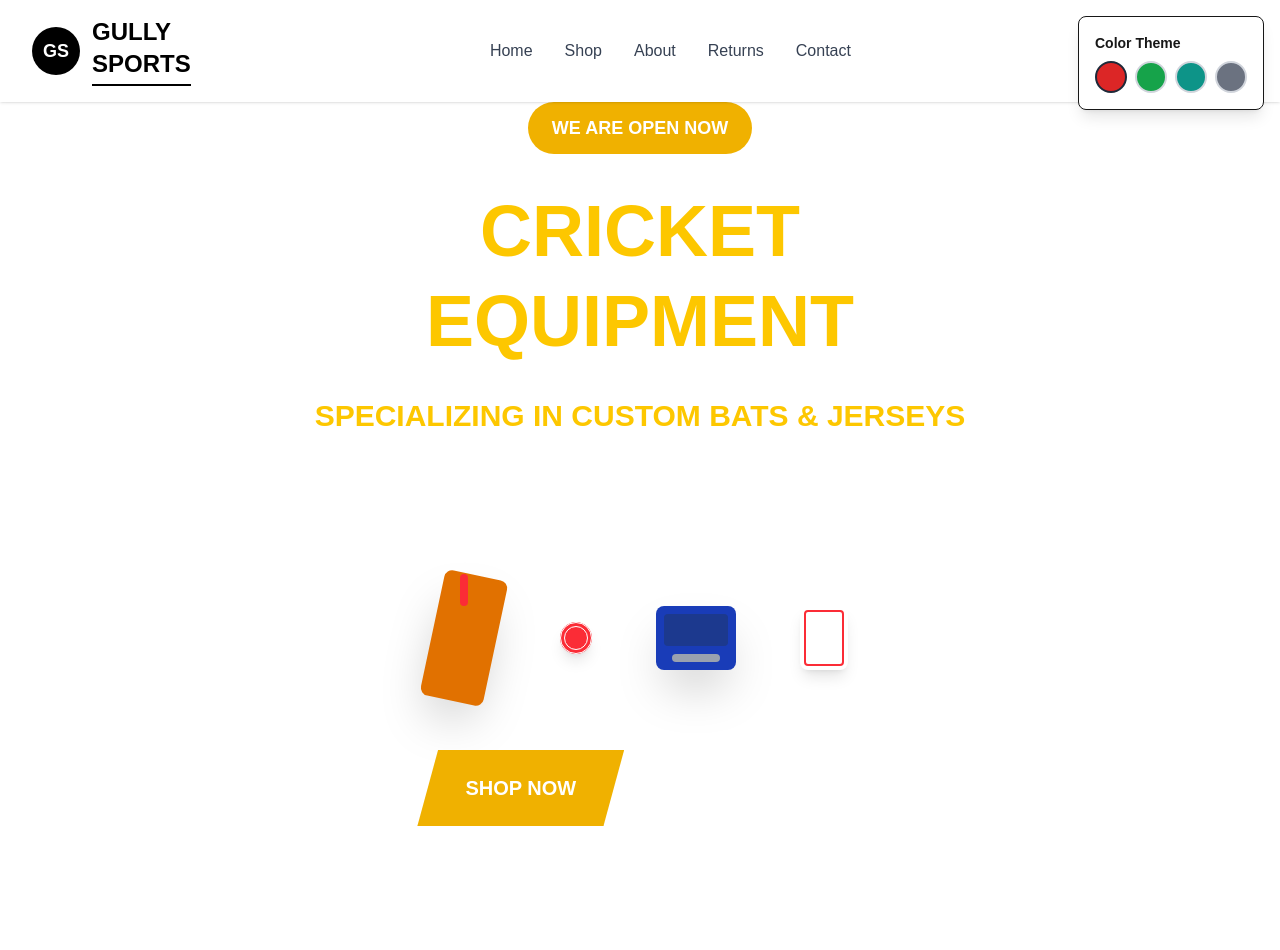
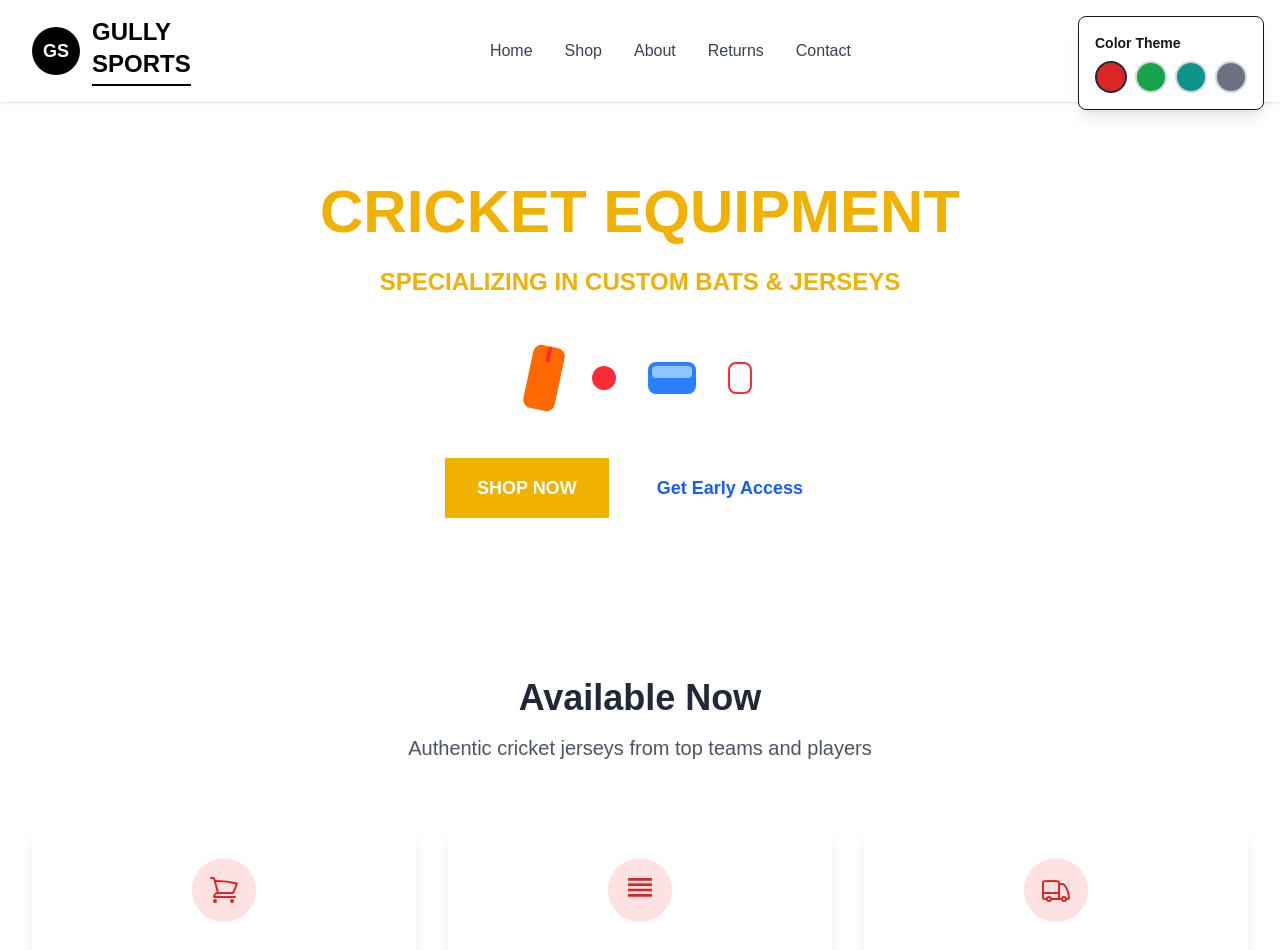
Before and after one commit to ohmirocks/gully-sports-website, a Next.js app: page / in a window 1280 px wide. Shown: the top 950 px of the page. Built offline with nearby package versions, Linux system fonts and the light colour scheme.

Commit message:
Simplify hero section to clean, minimalist design
- Remove complex background and styling
- Clean white background with yellow accents
- Simple sports equipment icons
- Minimalist layout matching the reference image
- Fixed broken styling issues

```diff
--- a/src/app/page.tsx
+++ b/src/app/page.tsx
@@ -160,104 +160,47 @@ export default function HomePage() {
       </header>
 
       {/* Hero Section */}
-      <section id="home" className="relative min-h-screen flex items-center justify-center overflow-hidden"
-               style={{
-                 background: 'linear-gradient(135deg, #1e3a8a 0%, #1e40af 50%, #1d4ed8 100%)',
-                 backgroundImage: 'radial-gradient(circle at 20% 20%, rgba(255,255,255,0.1) 1px, transparent 1px)',
-                 backgroundSize: '20px 20px'
-               }}>
-        {/* Background Pattern */}
-        <div className="absolute inset-0 opacity-10">
-          <div className="absolute top-20 left-20 w-4 h-4 border-2 border-white transform rotate-45"></div>
-          <div className="absolute top-32 left-32 w-3 h-3 border-2 border-white transform rotate-45"></div>
-          <div className="absolute top-40 left-16 w-2 h-2 border-2 border-white transform rotate-45"></div>
-          <div className="absolute top-60 left-40 w-3 h-3 border-2 border-white transform rotate-45"></div>
-          <div className="absolute top-80 left-24 w-2 h-2 border-2 border-white transform rotate-45"></div>
-        </div>
-
-        <div className="max-w-7xl mx-auto px-4 sm:px-6 lg:px-8 relative z-10">
+      <section id="home" className="py-20 bg-white">
+        <div className="max-w-4xl mx-auto px-4 sm:px-6 lg:px-8">
           <div className="text-center">
-            {/* We Are Open Now Badge */}
-            <div className="inline-block px-6 py-3 rounded-full text-white text-lg font-bold mb-8 bg-yellow-500">
-              WE ARE OPEN NOW
-            </div>
-
             {/* Main Headline */}
-            <h1 className="text-5xl md:text-7xl font-bold mb-8 text-yellow-400 leading-tight">
-              CRICKET
-              <br />
-              EQUIPMENT
+            <h1 className="text-5xl md:text-6xl font-bold mb-6 text-yellow-500 uppercase">
+              CRICKET EQUIPMENT
             </h1>
 
-            {/* Specialization Text */}
-            <div className="space-y-4 mb-12">
-              <p className="text-2xl md:text-3xl font-bold text-yellow-400 uppercase">
+            {/* Tagline */}
+            <p className="text-xl md:text-2xl font-semibold text-yellow-500 uppercase mb-12">
               SPECIALIZING IN CUSTOM BATS & JERSEYS
             </p>
-              <p className="text-xl md:text-2xl font-semibold text-white uppercase">
-                IPL, INDIAN TEAM & CUSTOM JERSEYS
-              </p>
-              <p className="text-lg md:text-xl font-semibold text-white uppercase">
-                &quot;TRY BATS BEFORE YOU BUY&quot;
-              </p>
-            </div>
 
-            {/* Sports Equipment Visual */}
-            <div className="relative mb-12">
-              <div className="flex justify-center items-center space-x-8 md:space-x-16">
+            {/* Sports Equipment Icons */}
+            <div className="flex justify-center items-center space-x-8 mb-12">
               {/* Cricket Bat */}
-                <div className="relative">
-                  <div className="w-16 h-32 bg-amber-600 rounded-lg transform rotate-12 shadow-2xl"></div>
-                  <div className="absolute top-0 left-1/2 transform -translate-x-1/2 w-2 h-8 bg-red-500 rounded-full"></div>
+              <div className="w-8 h-16 bg-orange-500 rounded-lg transform rotate-12 relative">
+                <div className="absolute top-0 left-1/2 transform -translate-x-1/2 w-1 h-4 bg-red-500 rounded-full"></div>
               </div>
 
               {/* Cricket Ball */}
-                <div className="w-8 h-8 bg-red-500 rounded-full shadow-lg relative">
-                  <div className="absolute inset-0 border border-white rounded-full"></div>
-                  <div className="absolute inset-1 border border-white rounded-full"></div>
-                </div>
+              <div className="w-6 h-6 bg-red-500 rounded-full"></div>
 
               {/* Cricket Helmet */}
-                <div className="w-20 h-16 bg-blue-800 rounded-lg shadow-2xl relative">
-                  <div className="absolute top-2 left-2 right-2 h-8 bg-blue-900 rounded"></div>
-                  <div className="absolute bottom-2 left-4 right-4 h-2 bg-gray-400 rounded"></div>
+              <div className="w-12 h-8 bg-blue-500 rounded-lg relative">
+                <div className="absolute top-1 left-1 right-1 h-3 bg-blue-300 rounded"></div>
               </div>
 
               {/* Cricket Gloves */}
-                <div className="w-12 h-16 bg-white rounded-lg shadow-lg relative">
-                  <div className="absolute inset-1 border-2 border-red-500 rounded"></div>
-                </div>
-              </div>
+              <div className="w-6 h-8 border-2 border-red-500 rounded-lg"></div>
             </div>
 
             {/* Call to Action */}
-            <div className="flex flex-col sm:flex-row gap-6 justify-center items-center">
-              <button className="relative px-12 py-6 text-white font-bold text-xl uppercase bg-yellow-500 hover:bg-yellow-600 transform hover:scale-105 transition-all duration-300 shadow-2xl"
-                      style={{
-                        clipPath: 'polygon(10% 0%, 100% 0%, 90% 100%, 0% 100%)'
-                      }}>
+            <div className="flex flex-col sm:flex-row gap-4 justify-center items-center">
+              <button className="px-8 py-4 bg-yellow-500 text-white font-bold text-lg uppercase hover:bg-yellow-600 transition-colors">
                 SHOP NOW
               </button>
 
-              <button className="px-8 py-4 border-2 border-white text-white font-semibold rounded-lg text-lg hover:bg-white hover:text-blue-900 transition-all duration-300">
+              <button className="px-8 py-4 text-blue-600 font-semibold text-lg hover:text-blue-800 transition-colors">
                 Get Early Access
               </button>
-            </div>
-
-            {/* Contact Info */}
-            <div className="mt-16 grid grid-cols-1 md:grid-cols-3 gap-8 text-white">
-              <div className="flex items-center justify-center space-x-2">
-                <EnvelopeIcon className="w-6 h-6" />
-                <span className="text-lg font-semibold">www.gullysports.store</span>
-              </div>
-              <div className="flex items-center justify-center space-x-2">
-                <PhoneIcon className="w-6 h-6" />
-                <span className="text-lg font-semibold">408 677 0734</span>
-              </div>
-              <div className="flex items-center justify-center space-x-2">
-                <MapPinIcon className="w-6 h-6" />
-                <span className="text-lg font-semibold">We ship across the US!</span>
-              </div>
             </div>
           </div>
         </div>
```
Lines whose indentation alone changed are shown as unchanged.
